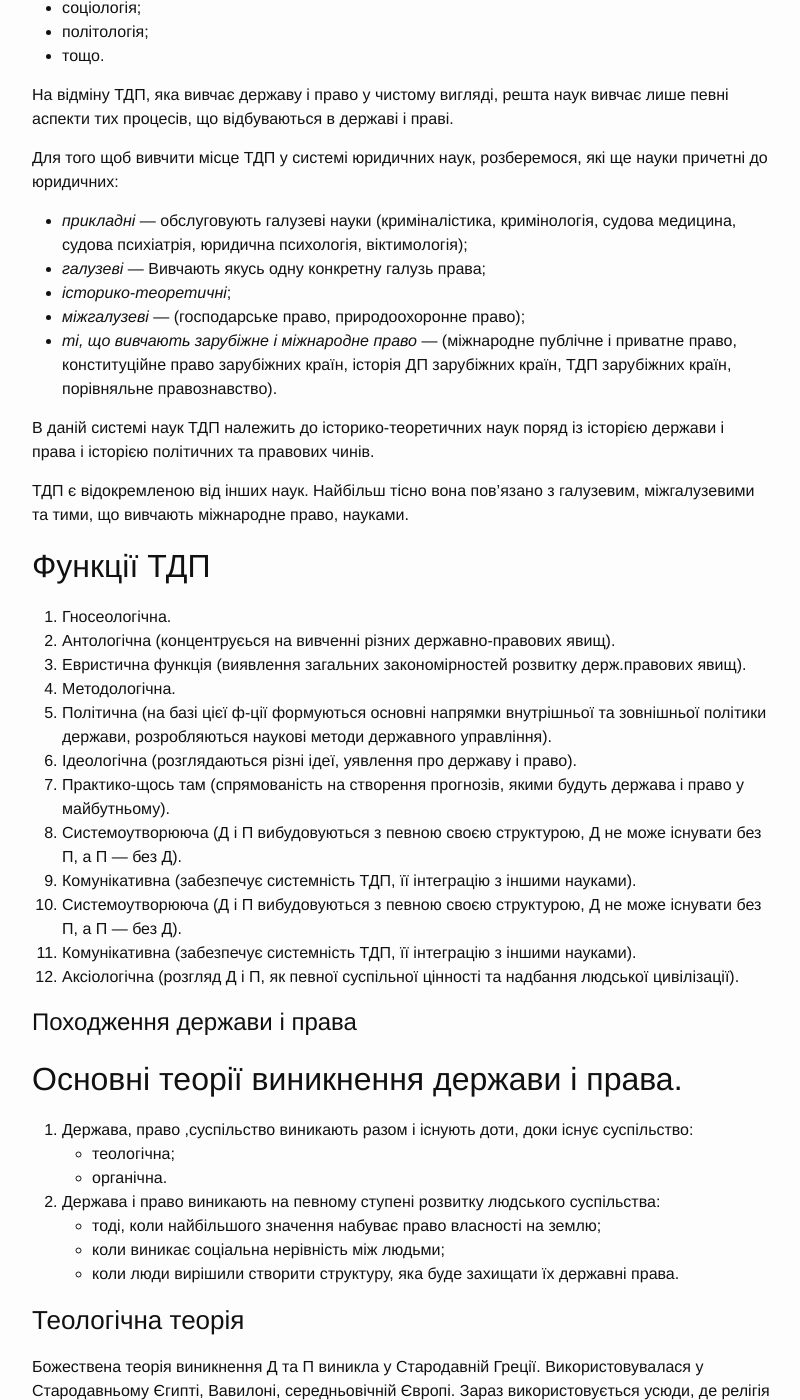
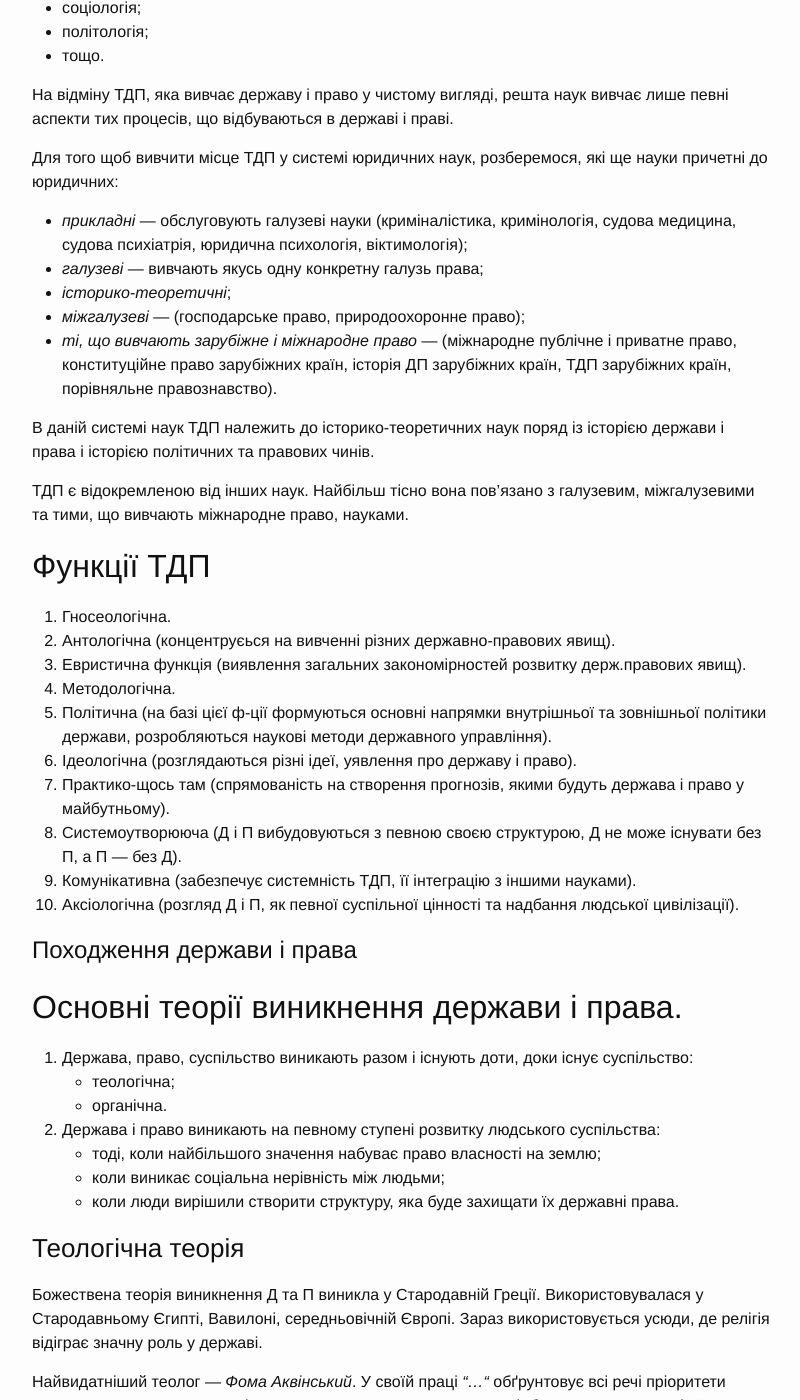
Before and after one commit to KPI-FICT-IP32/Blog, a Jekyll site: the page built from _posts/kpi/s06_jurisprudence/2016-02-26-jurisprudence-lecture-02.markdown, in a window 1280 px wide and 1400 px high, scrolled down 1404 px. Shown: the whole window, without its empty margins (238-1038 px from the left). Built offline with Jekyll 4.4.1, drawn with Linux system fonts in a browser that asks for light colours; some of the changed text lies outside the part shown.

Commit message:
Jurisprudence_Lecture2/Typo mistake is fixed.

```diff
--- a/_posts/kpi/s06_jurisprudence/2016-02-26-jurisprudence-lecture-02.markdown
+++ b/_posts/kpi/s06_jurisprudence/2016-02-26-jurisprudence-lecture-02.markdown
@@ -53,7 +53,7 @@ categories: kpi_s06_jurisprudence
 Для того щоб вивчити місце ТДП у системі юридичних наук, розберемося, які ще науки причетні до юридичних:
 
 - *прикладні* — обслуговують галузеві науки (криміналістика, кримінологія, судова медицина, судова психіатрія, юридична психологія, віктимологія);
-- *галузеві* — Вивчають якусь одну конкретну галузь права;
+- *галузеві* — вивчають якусь одну конкретну галузь права;
 - *історико-теоретичні*;
 - *міжгалузеві* — (господарське право, природоохоронне право);
 - *ті, що вивчають зарубіжне і міжнародне право* — (міжнародне публічне і приватне право, конституційне право зарубіжних країн, історія ДП зарубіжних країн, ТДП зарубіжних країн, порівняльне правознавство).
@@ -73,8 +73,6 @@ categories: kpi_s06_jurisprudence
 7. Практико-щось там (спрямованість на створення прогнозів, якими будуть держава і право у майбутньому).
 8. Системоутворююча (Д і П вибудовуються з певною своєю структурою, Д не може існувати без П, а П — без Д).
 9. Комунікативна (забезпечує системність ТДП, її інтеграцію з іншими науками).
-8. Системоутворююча (Д і П вибудовуються з певною своєю структурою, Д не може існувати без П, а П — без Д).
-9. Комунікативна (забезпечує системність ТДП, її інтеграцію з іншими науками).
 10. Аксіологічна (розгляд Д і П, як певної суспільної цінності та надбання людської цивілізації).
 
 
@@ -82,7 +80,7 @@ categories: kpi_s06_jurisprudence
 
 ## Основні теорії виникнення держави і права.
 
-1. Держава, право ,суспільство виникають разом і існують доти, доки існує суспільство:
+1. Держава, право, суспільство виникають разом і існують доти, доки існує суспільство:
   - теологічна;
   - органічна.
 2. Держава і право виникають на певному ступені розвитку людського суспільства:
@@ -93,7 +91,7 @@ categories: kpi_s06_jurisprudence
 ### Теологічна теорія
 Божествена теорія виникнення Д та П виникла у Стародавній Греції. Використовувалася у Стародавньому Єгипті, Вавилоні, середньовічній Європі. Зараз використовується усюди, де релігія відіграє значну роль у державі.
 
-Найвидатніший телог — *Фома Аквінський*. У своїй праці _"..."_ обґрунтовує всі речі пріоритети церковної влади над монархічною владою, описує процеси, що відбуваються в державі.
+Найвидатніший теолог — *Фома Аквінський*. У своїй праці _"..."_ обґрунтовує всі речі пріоритети церковної влади над монархічною владою, описує процеси, що відбуваються в державі.
 *Дана теорія не має жодного історичного підґрунтя і зводиться виключно до питання віри*
 
 ### Патріахальна теорія
@@ -145,7 +143,7 @@ categories: kpi_s06_jurisprudence
 
 - виникає у 5-4 тис до н.е. в середовищі софістів у Староданій Греції.
 - родоначальник -- *Гіппі*, який поділив права людей на 2 великі групи:
-  - Невід'ємні природні права людини (не залежать ні від кого);
+  - невід'ємні природні права людини (не залежать ні від кого);
   - позитивні права.
 - Поширення у 17-18 сторіччі. Під гаслами цієї теорії — французька і англійська буржуазна революція:
   - Спіноза;
@@ -168,6 +166,6 @@ categories: kpi_s06_jurisprudence
 - Поділяється на:
   - теорію внутрішнього насильства (вона була обґрунтована німецьким філософом Дюрінгом. "Держава виникає в результаті насильства однієї частини суспільства над іншою")
     - таким чином створювалися тогочасні Німеччина і Угорщина
-  - теорію зовнішнього насильства ((19 ст. Попович і Кауц) держава виникає внаслідок захоплення одним племенем територій іншого).
+  - теорію зовнішнього насильства (19 ст. Попович і Кауц) держава виникає внаслідок захоплення одним племенем територій іншого).
 
 > ТДП - теорія держави і права. Д - держава. П - право.
```
Also changed, not shown: other parts of _posts/kpi/s06_jurisprudence/2016-02-26-jurisprudence-lecture-02.markdown (+1 -1 lines).
